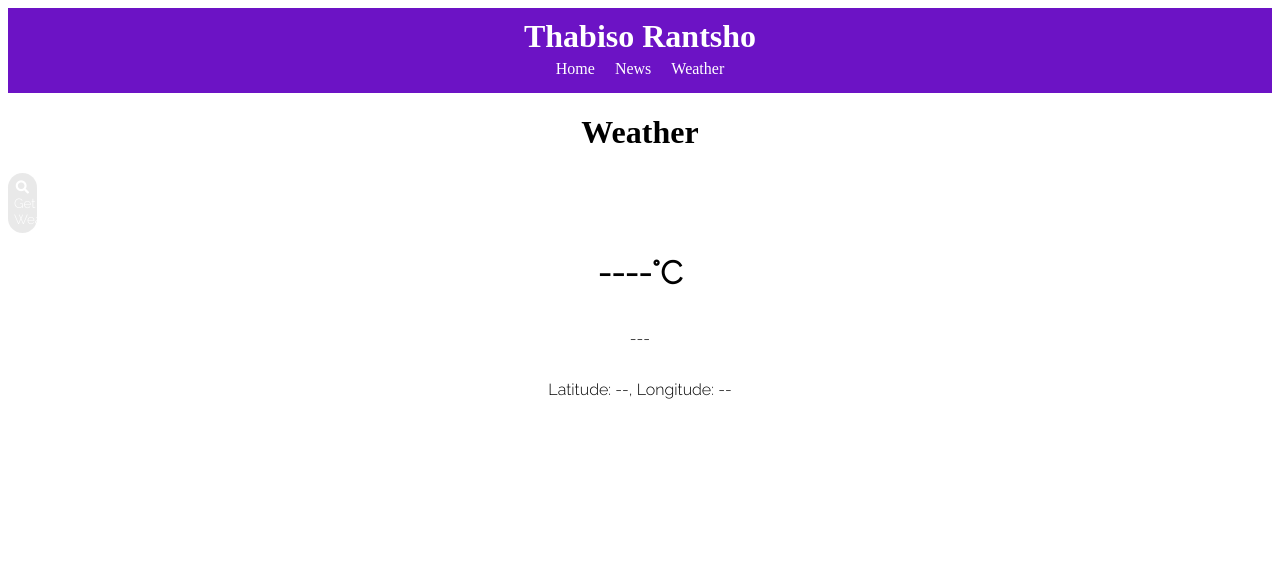
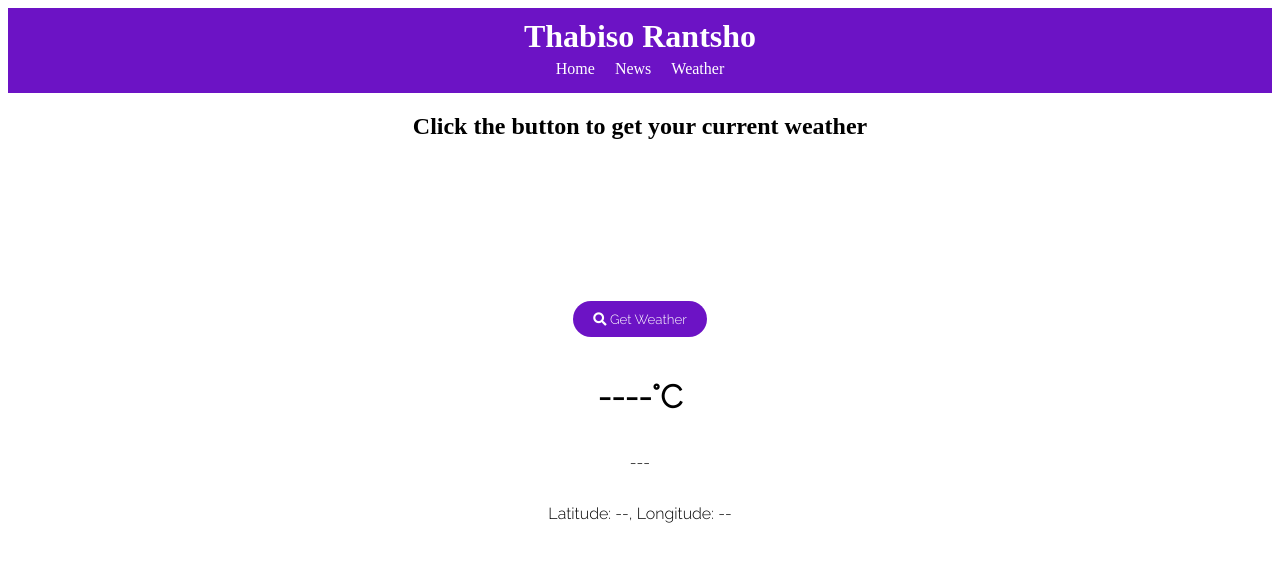
Before and after one commit to superUserT/bbd_immersion, a website: page weather.html in a window 1280 px wide. Drawn offline with Linux system fonts and the light colour scheme.

Commit message:
get weather done

```diff
--- a/src/css/style.css
+++ b/src/css/style.css
@@ -1,3 +1,4 @@
+/* General body styling */
 /* body {
   font-family: Arial, sans-serif;
   margin: 0;
@@ -6,6 +7,7 @@
   background-repeat: no-repeat;
 } */
 
+/* Header styling */
 .header {
   background-color: #6c13c5;
   color: #fff;
@@ -61,19 +63,28 @@
   text-decoration: underline;
 }
 
-.main {
+.container {
+  display: flex;
+  flex-direction: column;
+  align-items: center;
+  justify-content: center;
+  min-height: 60vh;
   padding: 20px;
+}
+
+.input {
+  margin-bottom: 20px;
 }
 
 button.button {
   border: none;
-  width: 29px;
-  padding: 6px;
+  padding: 10px 20px;
   border-radius: 20px;
-  background: #7c7c7c2b;
+  background: #6c13c5;
   color: white;
   font-family: "Raleway", sans-serif;
-  transition: (0.5s);
+  transition: 0.5s;
+  align-items: center;
 }
 
 button.button:focus {
@@ -84,10 +95,10 @@ button.button:hover {
   border: 1px solid rgb(122, 112, 112);
 }
 
+/* Display weather section styling */
 .displayWeather {
   display: flex;
   flex-direction: column;
-  justify-content: center;
-  align-items: center;
+  align-items: center; /* Center horizontally */
   font-family: "Raleway", sans-serif;
 }
--- a/weather.html
+++ b/weather.html
@@ -42,7 +42,9 @@
       </nav>
     </header>
 
-    <h1 style="text-align: center">Weather</h1>
+    <h2 style="text-align: center">
+      Click the button to get your current weather
+    </h2>
     <div class="container">
       <div class="input">
         <button class="button">
```
